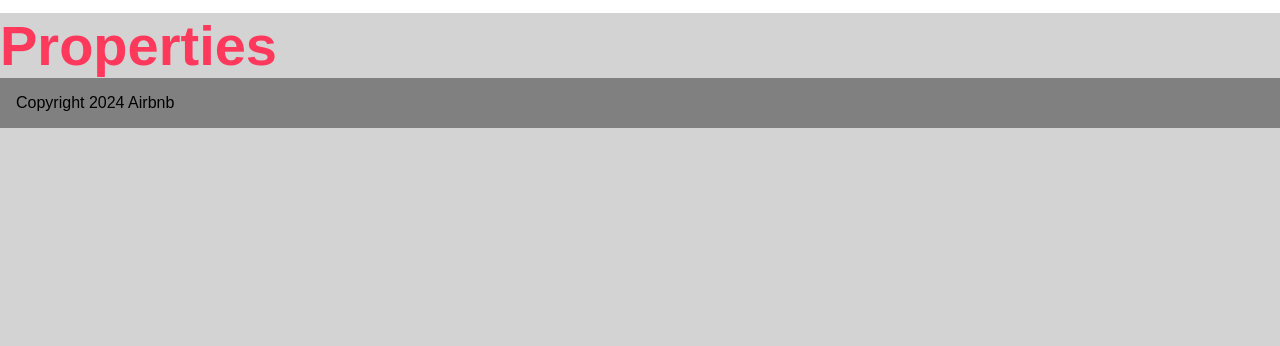
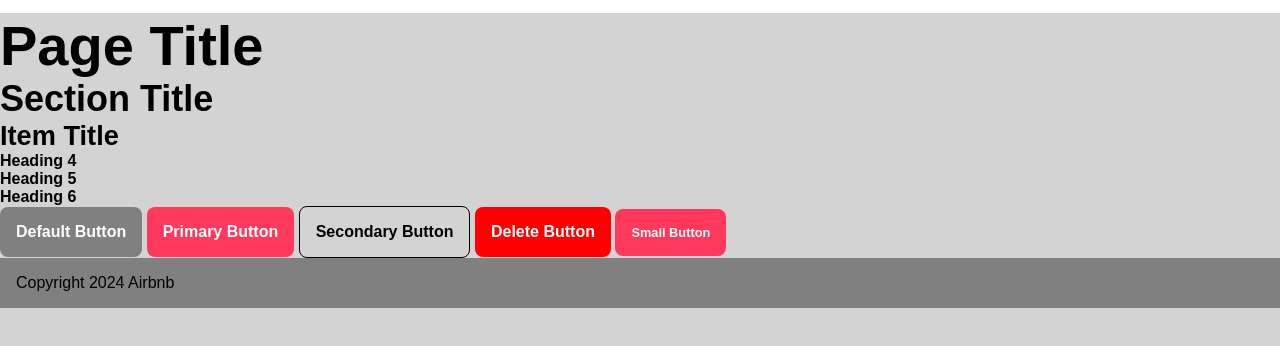
Before and after one commit to nssuplig-su/ist363-airbnb, a website: page index.html in a window 1280 px wide. Shown: the part 94-440 px from the top of the page. Drawn offline with Linux system fonts and the light colour scheme; no server answers.

Commit message:
3/5 Attendance: Working on BEM and SASS

```diff
--- a/index.html
+++ b/index.html
@@ -94,7 +94,17 @@
       Mobile menu content goes here.
     </div>
     <main>
-      <h1>Properties</h1>
+      <h1 class="heading heading--1">Page Title</h1>
+      <h2 class="heading heading--2">Section Title</h2>
+      <h3 class="heading heading--3">Item Title</h3>
+      <h4 class="heading heading--4">Heading 4</h4>
+      <h5 class="heading heading--5">Heading 5</h5>
+      <h6 class="heading heading--6">Heading 6</h6>
+      <a class="btn" href="">Default Button</a>
+      <a class="btn btn--primary" href="">Primary Button</a>
+      <a class="btn btn--secondary" href="">Secondary Button</a>
+      <a class="btn btn--delete" href="">Delete Button</a>
+      <a class="btn btn--primary btn--small" href="">Small Button</a>
       <div id="content"></div>
     </main>
     <footer>Copyright 2024 Airbnb</footer>
--- a/sass/base/_typography.scss
+++ b/sass/base/_typography.scss
@@ -1,13 +1,14 @@
 @use "../abstracts/vars";
 @use "../abstracts/mixins";
 
-h1 {
-  font-size: 2rem;
+.heading {
   font-family: vars.$font__primary;
   font-weight: bold;
-  color: vars.$color_primary;
+  color: black;
+  &--1 {
+    font-size: 2rem;
     @include mixins.breakpoint(tablet) {
-    font-size: 2rem;
+      font-size: 2.5rem;
     }
     @include mixins.breakpoint(laptop) {
       font-size: 3rem;
@@ -16,12 +17,8 @@ h1 {
       font-size: 3.5rem;
     }
   }
-
-h2 {
+  &--2 {
     font-size: 1.5rem;
-  font-family: vars.$font__primary;
-  font-weight: bold;
-  color: black;
     @include mixins.breakpoint(tablet) {
       font-size: 1.75rem;
     }
@@ -32,12 +29,8 @@ h2 {
       font-size: 2.25rem;
     }
   }
-
-h3 {
+  &--3 {
     font-size: 1.1rem;
-  font-family: vars.$font__primary;
-  font-weight: bold;
-  color: black;
     @include mixins.breakpoint(tablet) {
       font-size: 1.3rem;
     }
@@ -47,7 +40,8 @@ h3 {
     @include mixins.breakpoint(desktop) {
       font-size: 1.7rem;
     }
-}
+  } // end of 3
+} // end of heading
 
 p {
   font-size: 1rem;
--- a/sass/components/_btn.scss
+++ b/sass/components/_btn.scss
@@ -1,4 +1,31 @@
 @use "../abstracts/vars";
+
+.btn {
+  background-color: grey;
+  color: white;
+  padding: 1rem;
+  font-family: vars.$font__primary;
+  font-size: 1rem;
+  font-weight: bold;
+  display: inline-block;
+  text-decoration: none;
+  border-radius: 0.5rem;
+  &--primary {
+    background-color: vars.$color_primary;
+  }
+  &--secondary {
+    background-color: transparent;
+    border: 1px solid black;
+    color: black;
+  }
+  &--delete {
+    background-color: red;
+  }
+  &--small {
+    font-size: 0.8rem;
+    padding: 0.25, 0.75;
+  }
+}
 .btn-ui {
   padding: 1rem;
   background-color: transparent;
```
Also changed, not shown: css/style.css, 1 other file. Lines whose indentation alone changed are shown as unchanged.
